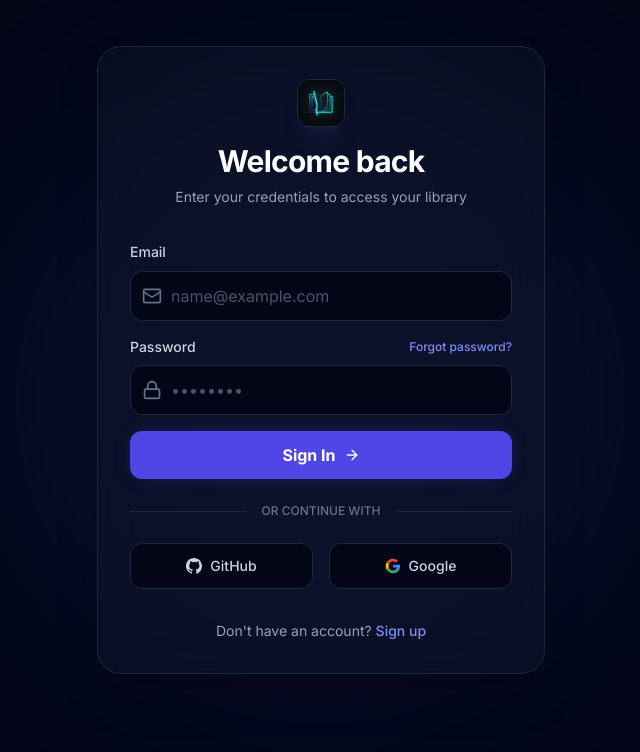
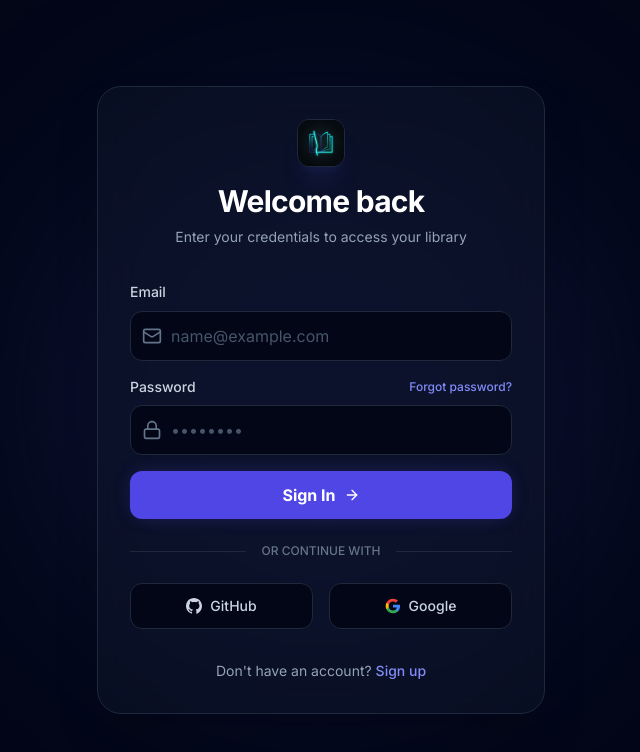
Before and after one commit to jainil1207/living-margin, a Next.js app: page /login in a window 1280 px wide. Shown: the top 752 px of the page, without its empty margins (319-959 px from the left). Built offline with nearby package versions, Linux system fonts and the light colour scheme.

Commit message:
fix: remove scrollbar from login and register pages

```diff
--- a/src/app/(auth)/login/page.tsx
+++ b/src/app/(auth)/login/page.tsx
@@ -83,7 +83,7 @@
   };
 
   return (
-    <div className="min-h-[90vh] flex items-center justify-center p-4">
+    <div className="flex-1 relative flex items-center justify-center p-4 overflow-hidden">
       {/* Background glow */}
       <div className="absolute top-1/2 left-1/2 -translate-x-1/2 -translate-y-1/2 w-[600px] h-[600px] bg-indigo-500/10 blur-[100px] rounded-full pointer-events-none" />
 
--- a/src/app/(auth)/register/page.tsx
+++ b/src/app/(auth)/register/page.tsx
@@ -101,7 +101,7 @@
   };
 
   return (
-    <div className="min-h-[90vh] flex items-center justify-center p-4">
+    <div className="flex-1 relative flex items-center justify-center p-4 overflow-hidden">
       {/* Background glow */}
       <div className="absolute top-1/2 left-1/2 -translate-x-1/2 -translate-y-1/2 w-[600px] h-[600px] bg-teal-500/10 blur-[100px] rounded-full pointer-events-none" />
 
```
